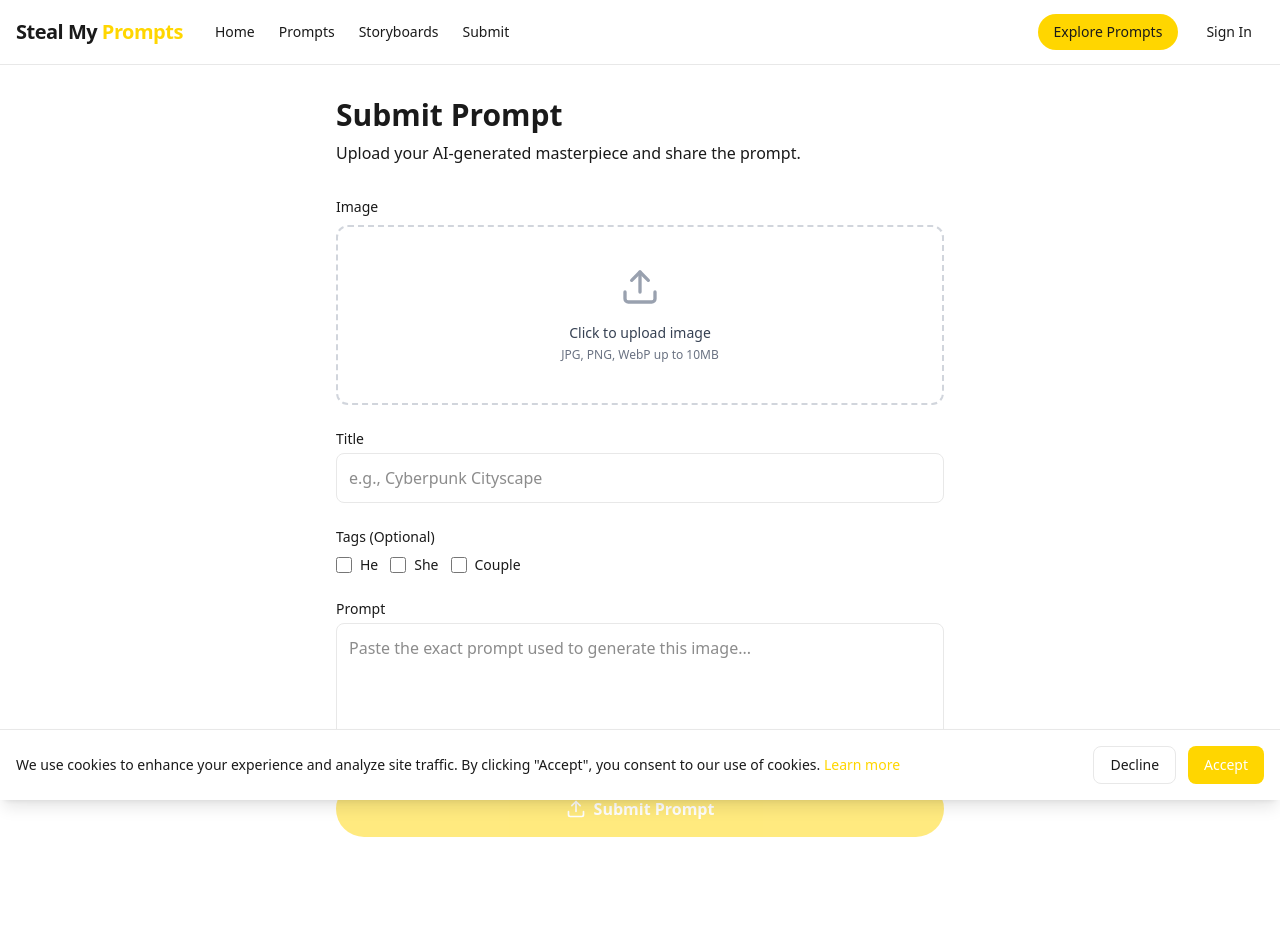
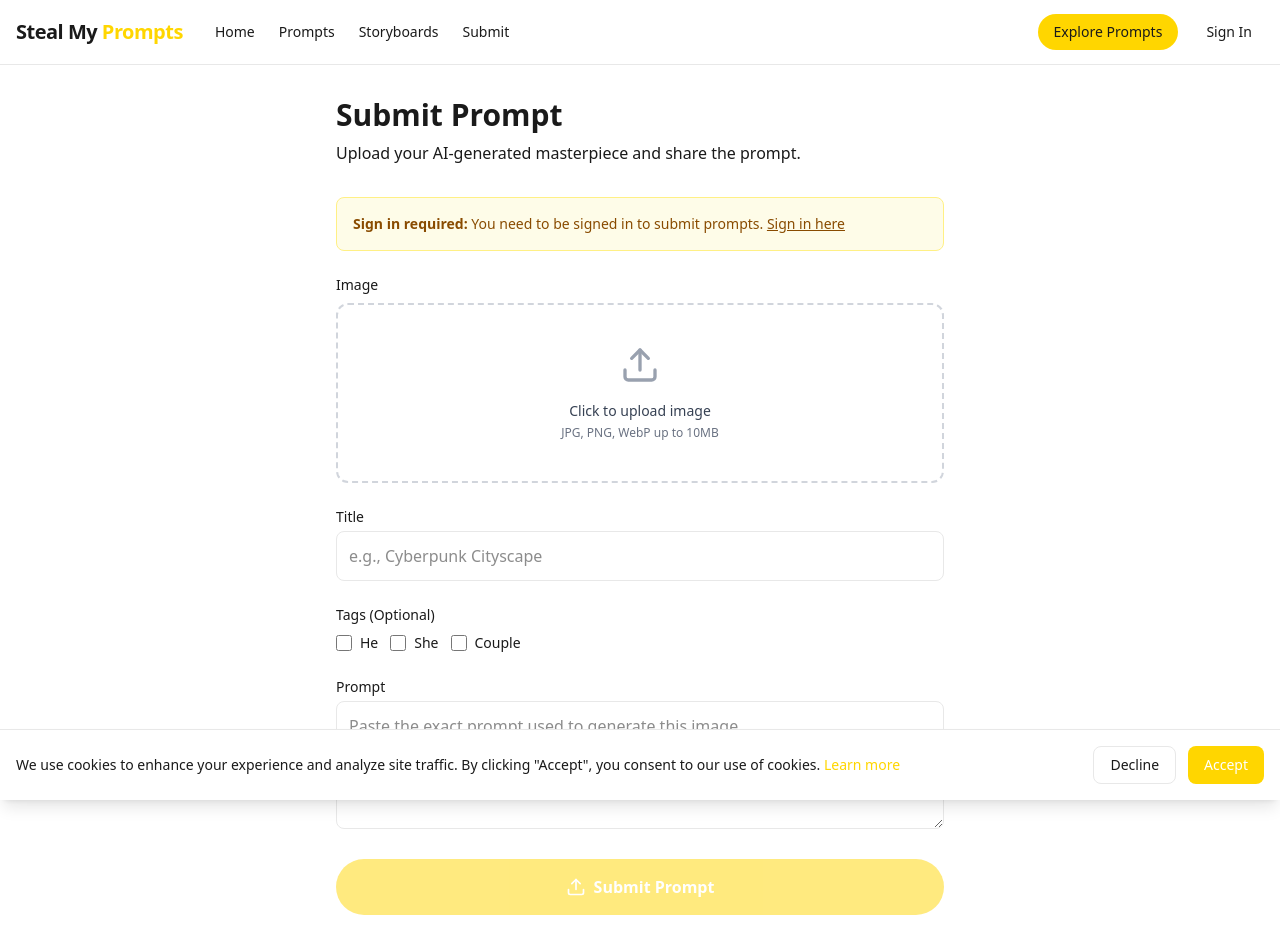
Before and after one commit to 0pium13/stealmyprompts, a Next.js app: page /submit in a window 1280 px wide. Before the commit the page ends 869 px from the top, so only its background shows below. Built offline with nearby package versions, Linux system fonts and the light colour scheme; no server answers.

Commit message:
fix: Add authentication check to submit page
- Show sign-in banner for unauthenticated users
- Prevent submission attempts without auth
- Display helpful error message with sign-in link

```diff
--- a/src/app/submit/page.tsx
+++ b/src/app/submit/page.tsx
@@ -6,9 +6,13 @@
 import { useRouter } from 'next/navigation';
 import Header from '@/components/layout/Header';
 import { submitPrompt } from '@/app/actions/submit';
+import { useAuth, useUser } from '@clerk/nextjs';
+import Link from 'next/link';
 
 export default function SubmitPage() {
     const router = useRouter();
+    const { isSignedIn } = useAuth();
+    const { user } = useUser();
     const fileInputRef = useRef<HTMLInputElement>(null);
 
     const [file, setFile] = useState<File | null>(null);
@@ -48,6 +52,11 @@
     };
 
     const handleSubmit = async () => {
+        if (!isSignedIn) {
+            toast.error('Please sign in to submit prompts');
+            return;
+        }
+
         if (!file || !title || !prompt) {
             toast.error('Please fill in all fields and upload an image');
             return;
@@ -111,6 +120,17 @@
                 <p className="text-text/60 mb-8">
                     Upload your AI-generated masterpiece and share the prompt.
                 </p>
+
+                {!isSignedIn && (
+                    <div className="bg-yellow-50 border border-yellow-200 rounded-lg p-4 mb-6">
+                        <p className="text-yellow-800 text-sm">
+                            <strong>Sign in required:</strong> You need to be signed in to submit prompts.{' '}
+                            <Link href="/sign-in" className="underline font-medium hover:text-yellow-900">
+                                Sign in here
+                            </Link>
+                        </p>
+                    </div>
+                )}
 
                 <div className="space-y-6">
                     {/* Image Upload */}
```
